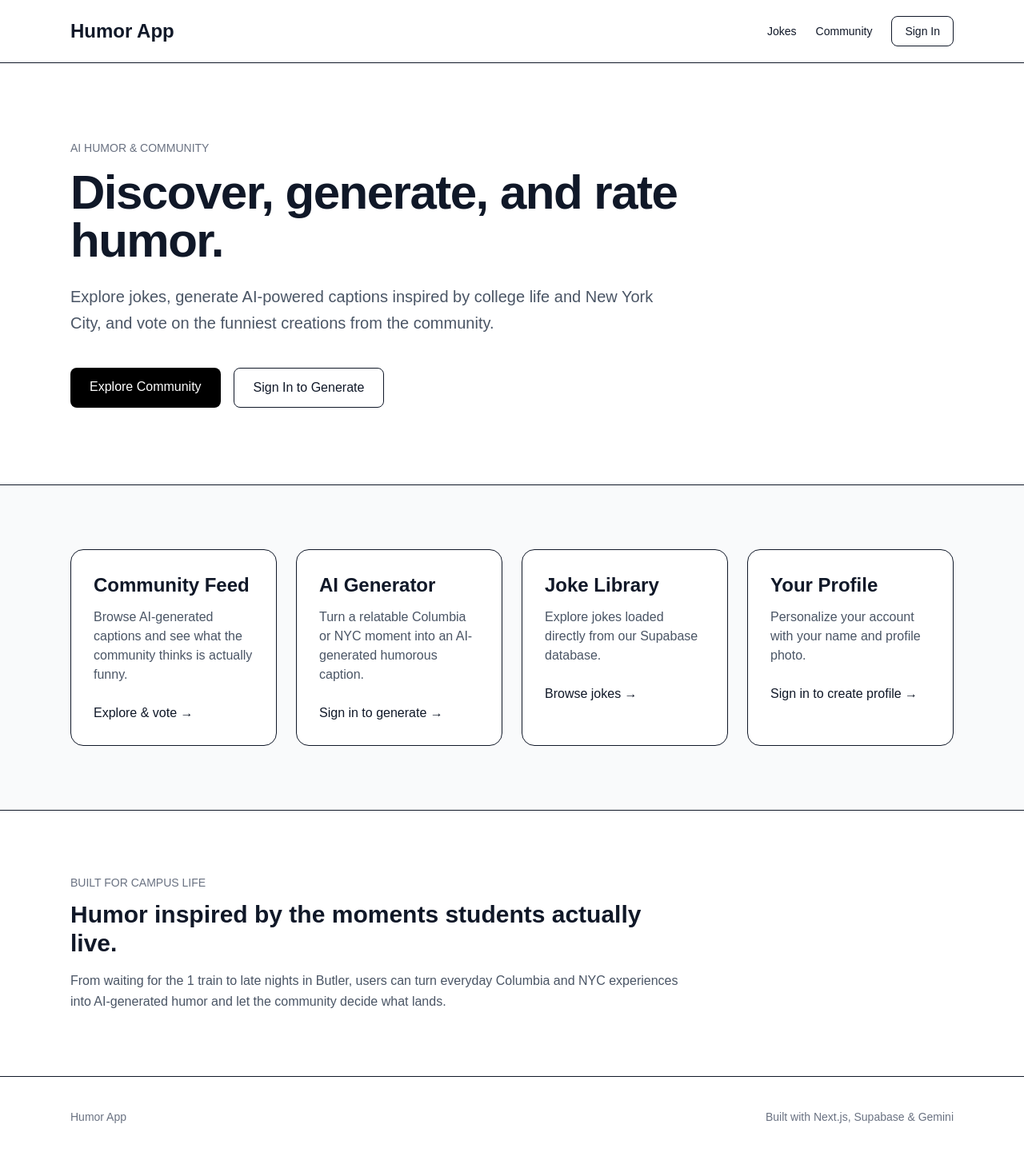
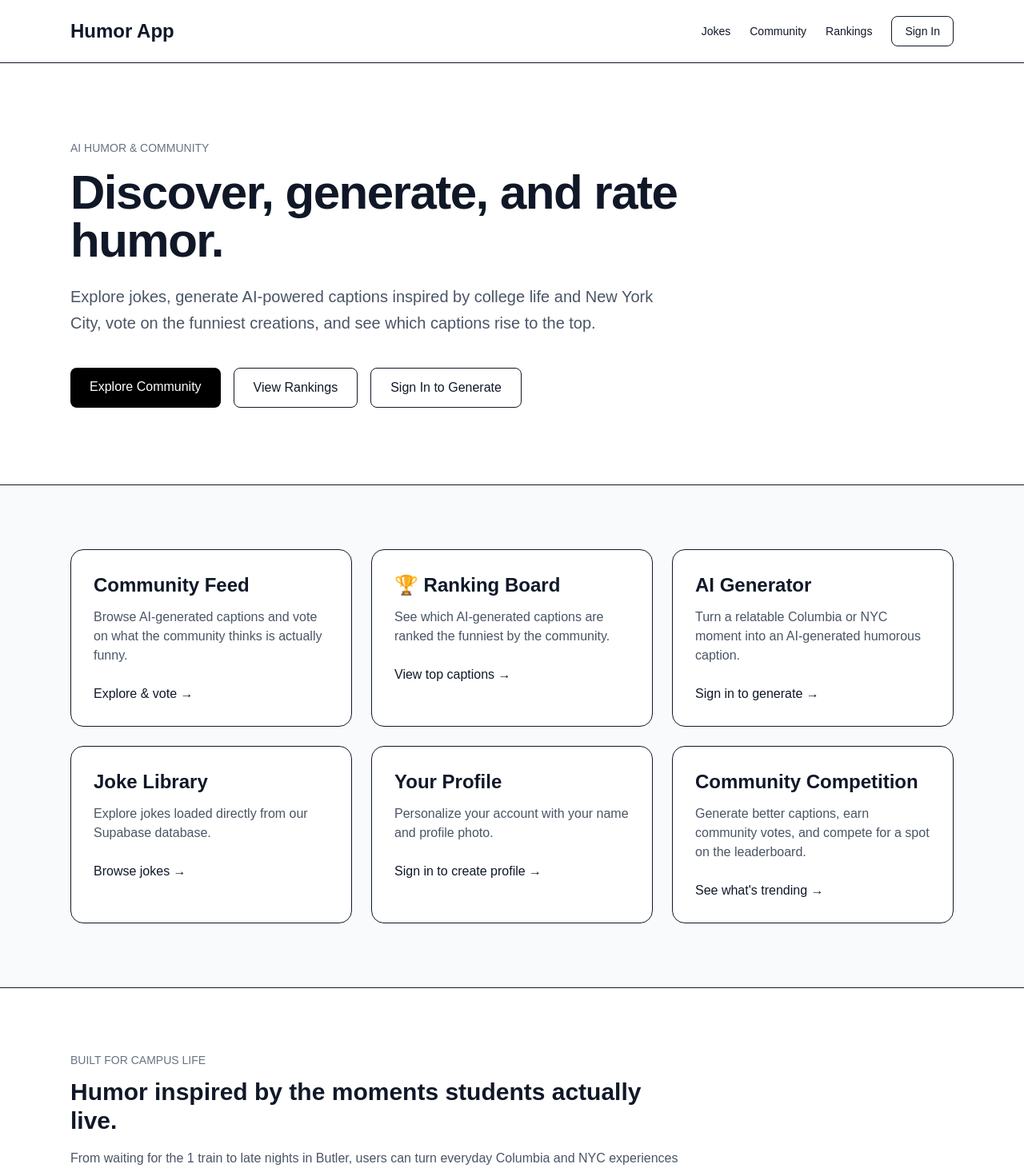
Before and after one commit to WendyZhang81/hello-world-nextjs, a Next.js app: page / in a window 1280 px wide. Shown: the top 1466 px of the page at 80% size. Built offline with nearby package versions, Linux system fonts and the light colour scheme; no server answers.

Commit message:
Add caption ranking board

```diff
--- a/app/page.tsx
+++ b/app/page.tsx
@@ -63,6 +63,14 @@ export default async function Home() {
               className="hover:text-gray-500"
             >
               Community
+            </Link>
+
+            {/* New Ranking Board link */}
+            <Link
+              href="/ranking"
+              className="hover:text-gray-500"
+            >
+              Rankings
             </Link>
 
             {user && (
@@ -141,8 +149,8 @@ export default async function Home() {
 
           <p className="text-xl text-gray-600 leading-relaxed mb-10">
             Explore jokes, generate AI-powered captions inspired by
-            college life and New York City, and vote on the funniest
-            creations from the community.
+            college life and New York City, vote on the funniest
+            creations, and see which captions rise to the top.
           </p>
 
           <div className="flex flex-wrap gap-4">
@@ -151,6 +159,13 @@ export default async function Home() {
               className="bg-black text-white rounded-lg px-6 py-3 hover:bg-gray-800"
             >
               Explore Community
+            </Link>
+
+            <Link
+              href="/ranking"
+              className="border rounded-lg px-6 py-3 hover:bg-gray-100"
+            >
+              View Rankings
             </Link>
 
             {user ? (
@@ -175,7 +190,7 @@ export default async function Home() {
 
       {/* Features */}
       <section className="bg-gray-50 border-y">
-        <div className="max-w-6xl mx-auto px-6 py-20 grid md:grid-cols-2 lg:grid-cols-4 gap-6">
+        <div className="max-w-6xl mx-auto px-6 py-20 grid md:grid-cols-2 lg:grid-cols-3 gap-6">
 
           {/* Community Feed */}
           <div className="bg-white border rounded-2xl p-7">
@@ -184,8 +199,8 @@ export default async function Home() {
             </h2>
 
             <p className="text-gray-600 mb-6">
-              Browse AI-generated captions and see what the community
-              thinks is actually funny.
+              Browse AI-generated captions and vote on what the
+              community thinks is actually funny.
             </p>
 
             <Link
@@ -193,6 +208,25 @@ export default async function Home() {
               className="font-medium hover:underline"
             >
               Explore & vote →
+            </Link>
+          </div>
+
+          {/* Ranking Board */}
+          <div className="bg-white border rounded-2xl p-7">
+            <h2 className="text-2xl font-semibold mb-3">
+              🏆 Ranking Board
+            </h2>
+
+            <p className="text-gray-600 mb-6">
+              See which AI-generated captions are ranked the funniest
+              by the community.
+            </p>
+
+            <Link
+              href="/ranking"
+              className="font-medium hover:underline"
+            >
+              View top captions →
             </Link>
           </div>
 
@@ -254,6 +288,25 @@ export default async function Home() {
                 : "Sign in to create profile →"}
             </Link>
           </div>
+
+          {/* Community Competition */}
+          <div className="bg-white border rounded-2xl p-7">
+            <h2 className="text-2xl font-semibold mb-3">
+              Community Competition
+            </h2>
+
+            <p className="text-gray-600 mb-6">
+              Generate better captions, earn community votes, and
+              compete for a spot on the leaderboard.
+            </p>
+
+            <Link
+              href="/ranking"
+              className="font-medium hover:underline"
+            >
+              See what's trending →
+            </Link>
+          </div>
         </div>
       </section>
 
@@ -268,10 +321,16 @@ export default async function Home() {
             Humor inspired by the moments students actually live.
           </h2>
 
-          <p className="text-gray-600 leading-relaxed">
+          <p className="text-gray-600 leading-relaxed mb-6">
             From waiting for the 1 train to late nights in Butler,
             users can turn everyday Columbia and NYC experiences into
             AI-generated humor and let the community decide what lands.
+          </p>
+
+          <p className="text-gray-600 leading-relaxed">
+            Community voting powers the ranking board, allowing the
+            funniest captions to rise to the top and giving users a
+            reason to come back and see what is trending.
           </p>
         </div>
       </section>
--- /dev/null
+++ b/app/ranking/page.tsx
@@ -0,0 +1,249 @@
+"use client";
+
+import { useEffect, useState } from "react";
+import Link from "next/link";
+import { createClient } from "@/lib/supabase/client";
+
+type Generation = {
+  id: string;
+  prompt: string;
+  generated_content: string;
+  created_at: string;
+};
+
+type Vote = {
+  generation_id: string;
+  vote: number;
+};
+
+type RankedGeneration = Generation & {
+  upvotes: number;
+  downvotes: number;
+  score: number;
+  totalVotes: number;
+  funnyRate: number;
+};
+
+export default function RankingPage() {
+  const [rankings, setRankings] = useState<RankedGeneration[]>([]);
+  const [loading, setLoading] = useState(true);
+
+  useEffect(() => {
+    const loadRankings = async () => {
+      const supabase = createClient();
+
+      // Load all AI generations
+      const { data: generations, error: generationError } =
+        await supabase
+          .from("generations")
+          .select("id, prompt, generated_content, created_at");
+
+      if (generationError) {
+        console.error(
+          "Error loading generations:",
+          generationError.message
+        );
+
+        setLoading(false);
+        return;
+      }
+
+      // Load all votes
+      const { data: votes, error: voteError } = await supabase
+        .from("votes")
+        .select("generation_id, vote");
+
+      if (voteError) {
+        console.error(
+          "Error loading votes:",
+          voteError.message
+        );
+
+        setLoading(false);
+        return;
+      }
+
+      const ranked = (generations ?? []).map((generation) => {
+        const generationVotes = (votes ?? []).filter(
+          (vote) => vote.generation_id === generation.id
+        );
+
+        const upvotes = generationVotes.filter(
+          (vote) => vote.vote === 1
+        ).length;
+
+        const downvotes = generationVotes.filter(
+          (vote) => vote.vote === -1
+        ).length;
+
+        const totalVotes = upvotes + downvotes;
+
+        const score = upvotes - downvotes;
+
+        const funnyRate =
+          totalVotes > 0
+            ? Math.round((upvotes / totalVotes) * 100)
+            : 0;
+
+        return {
+          ...generation,
+          upvotes,
+          downvotes,
+          totalVotes,
+          score,
+          funnyRate,
+        };
+      });
+
+      // Rank by:
+      // 1. Highest score
+      // 2. Highest funny rate
+      // 3. Most votes
+      // 4. Newest
+      ranked.sort((a, b) => {
+        if (b.score !== a.score) {
+          return b.score - a.score;
+        }
+
+        if (b.funnyRate !== a.funnyRate) {
+          return b.funnyRate - a.funnyRate;
+        }
+
+        if (b.totalVotes !== a.totalVotes) {
+          return b.totalVotes - a.totalVotes;
+        }
+
+        return (
+          new Date(b.created_at).getTime() -
+          new Date(a.created_at).getTime()
+        );
+      });
+
+      setRankings(ranked.slice(0, 10));
+      setLoading(false);
+    };
+
+    loadRankings();
+  }, []);
+
+  if (loading) {
+    return (
+      <main className="min-h-screen flex items-center justify-center">
+        <p className="text-gray-600">
+          Loading rankings...
+        </p>
+      </main>
+    );
+  }
+
+  return (
+    <main className="min-h-screen bg-white text-gray-900">
+      <div className="max-w-3xl mx-auto px-6 py-12">
+
+        {/* Navigation */}
+        <div className="flex items-center justify-between mb-12">
+          <Link
+            href="/"
+            className="text-sm hover:underline"
+          >
+            ← Home
+          </Link>
+
+          <div className="flex gap-6 text-sm">
+            <Link
+              href="/feed"
+              className="hover:underline"
+            >
+              Community
+            </Link>
+
+            <Link
+              href="/generate"
+              className="hover:underline"
+            >
+              Generate
+            </Link>
+          </div>
+        </div>
+
+        {/* Header */}
+        <div className="mb-10">
+          <p className="text-sm font-medium text-gray-500 mb-3">
+            COMMUNITY RANKING
+          </p>
+
+          <h1 className="text-4xl font-bold mb-4">
+            🏆 Funniest Captions
+          </h1>
+
+          <p className="text-gray-600">
+            The community decides which AI-generated captions
+            deserve the top spot.
+          </p>
+        </div>
+
+        {rankings.length === 0 ? (
+          <div className="border rounded-2xl p-8 text-center">
+            <p className="text-gray-600">
+              No captions have been generated yet.
+            </p>
+          </div>
+        ) : (
+          <div className="space-y-6">
+            {rankings.map((generation, index) => (
+              <article
+                key={generation.id}
+                className="border rounded-2xl p-7 shadow-sm"
+              >
+                <div className="flex items-start justify-between gap-6">
+
+                  <div className="flex-1">
+                    <p className="text-sm font-semibold text-gray-500 mb-4">
+                      #{index + 1}
+                    </p>
+
+                    <p className="text-xs font-medium text-gray-500 uppercase mb-2">
+                      Prompt
+                    </p>
+
+                    <p className="text-gray-600 mb-5">
+                      {generation.prompt}
+                    </p>
+
+                    <p className="text-xs font-medium text-gray-500 uppercase mb-2">
+                      AI Caption
+                    </p>
+
+                    <p className="text-2xl font-semibold leading-relaxed">
+                      “{generation.generated_content}”
+                    </p>
+                  </div>
+                </div>
+
+                <div className="flex flex-wrap gap-5 mt-7 pt-5 border-t text-sm">
+                  <span>
+                    👍 {generation.upvotes}
+                  </span>
+
+                  <span>
+                    👎 {generation.downvotes}
+                  </span>
+
+                  <span className="font-medium">
+                    Score: {generation.score}
+                  </span>
+
+                  {generation.totalVotes > 0 && (
+                    <span className="text-gray-500">
+                      {generation.funnyRate}% Funny
+                    </span>
+                  )}
+                </div>
+              </article>
+            ))}
+          </div>
+        )}
+      </div>
+    </main>
+  );
+}
```
